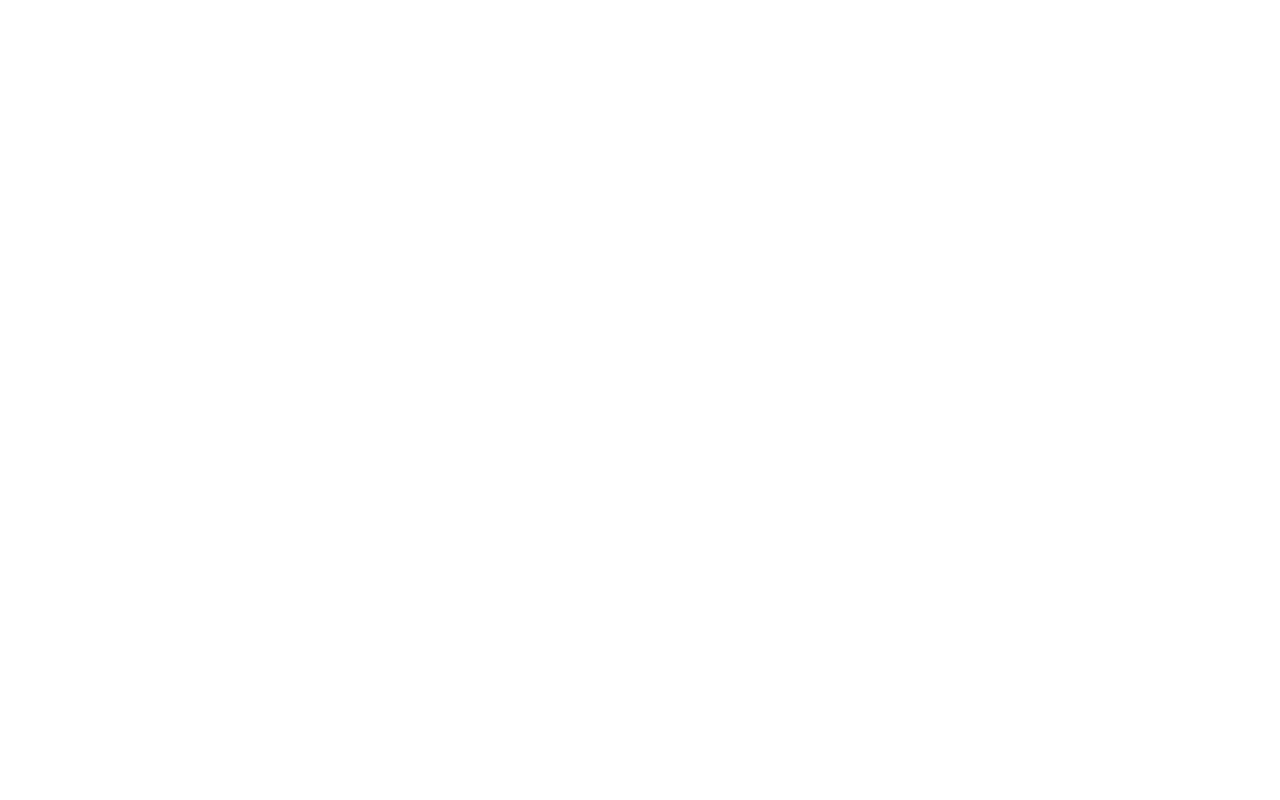
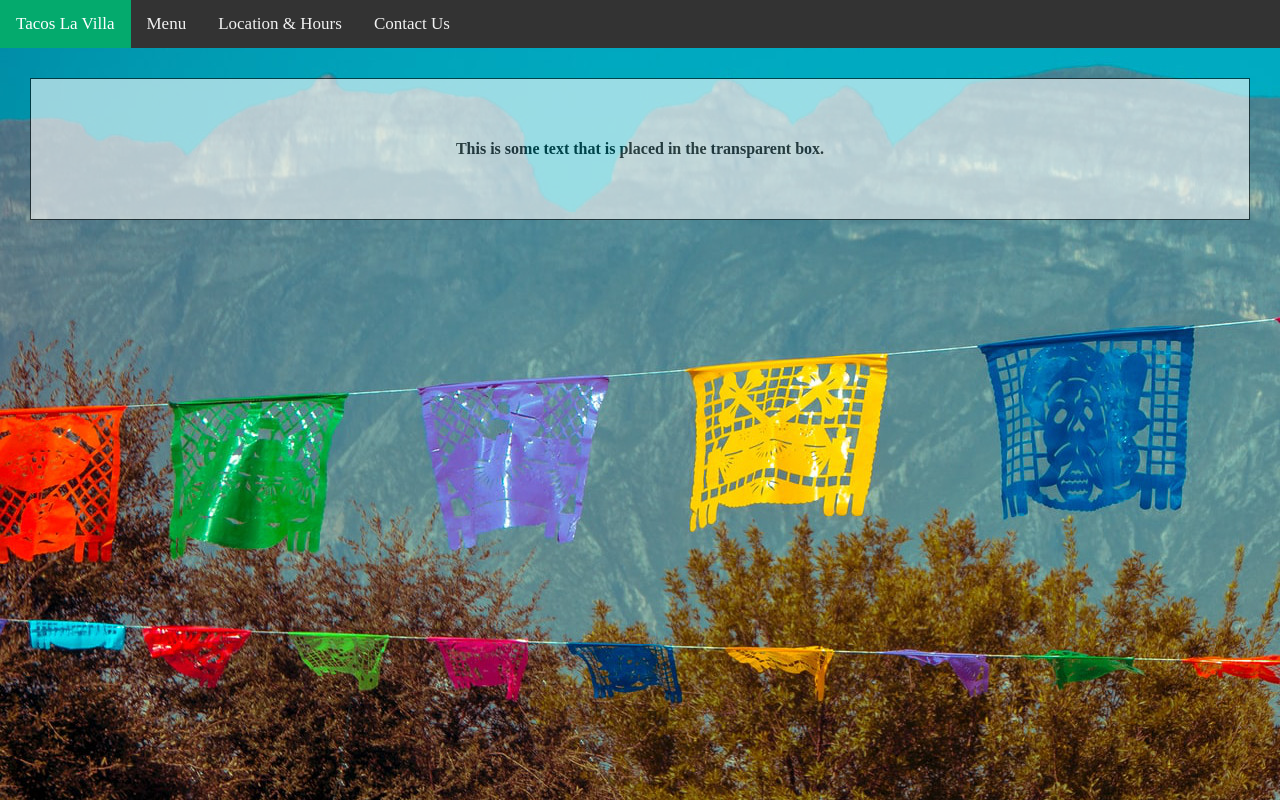
Before and after one commit to nicolealdurien/Tacos-La-Villa, a plain HTML site: page index.html in a window 1280 px wide. Drawn offline with Linux system fonts and the light colour scheme.

Commit message:
background & early nav

```diff
--- /dev/null
+++ b/index-style.css
@@ -0,0 +1,54 @@
+
+
+html {
+    scroll-behavior: smooth;
+  }
+
+body {
+    margin: 0;
+    /* Photo by Alex Arekuzendo on Unsplash */
+    background-image: url("flags3.jpg");
+    background-color: #04AA6D
+}
+
+/* Add a black background color to the top navigation */
+.topnav {
+  background-color: #333;
+  overflow: hidden;
+}
+
+/* Style the links inside the navigation bar */
+.topnav a {
+  float: left;
+  color: #f2f2f2;
+  text-align: center;
+  padding: 14px 16px;
+  text-decoration: none;
+  font-size: 17px;
+}
+
+/* Change the color of links on hover */
+.topnav a:hover {
+  background-color: #ddd;
+  color: black;
+}
+
+/* Add a color to the active/current link */
+.topnav a.active {
+  background-color: #04AA6D;
+  color: white;
+}
+
+div.transbox {
+  margin: 30px;
+  background-color: #ffffff;
+  border: 1px solid black;
+  opacity: 0.6;
+}
+
+div.transbox p {
+  margin: 5%;
+  font-weight: bold;
+  color: #000000;
+  text-align: center;
+}
--- a/index.html
+++ b/index.html
@@ -10,7 +10,7 @@
   <meta name="author" content="Nicole Aldurien">
 
 <!-- *** Custom Stylesheet ***  -->
-<!-- <link rel="stylesheet" href="styles.css"> -->
+<link rel="stylesheet" href="index-style.css">
 <!-- *** Bootstrap Stylesheet ***  -->
   <!-- <link rel="stylesheet" href="https://cdn.jsdelivr.net/npm/bootstrap@4.5.3/dist/css/bootstrap.min.css" integrity="sha384-TX8t27EcRE3e/ihU7zmQxVncDAy5uIKz4rEkgIXeMed4M0jlfIDPvg6uqKI2xXr2" crossorigin="anonymous"> -->
 </head>
@@ -18,6 +18,20 @@
 
 
 <body>
+
+    <div class="topnav">
+        <a class="active" href="./index.html">Tacos La Villa</a>
+        <a href="#menu">Menu</a>
+        <a href="#hours">Location & Hours</a>
+        <a href="#contact">Contact Us</a>
+    </div>
+
+    <div class="background">
+        <div class="transbox">
+          <p>This is some text that is placed in the transparent box.</p>
+        </div>
+      </div>
+
 <!-- *** Custom Scripts ***  -->
 <!--<script src="js/scripts.js"></script>-->
 <!-- *** loading jQuery ***  -->
```
Also changed, not shown: flags.jpg (added), flags2.jpg (added), flags3.jpg (added), 1 other file.
